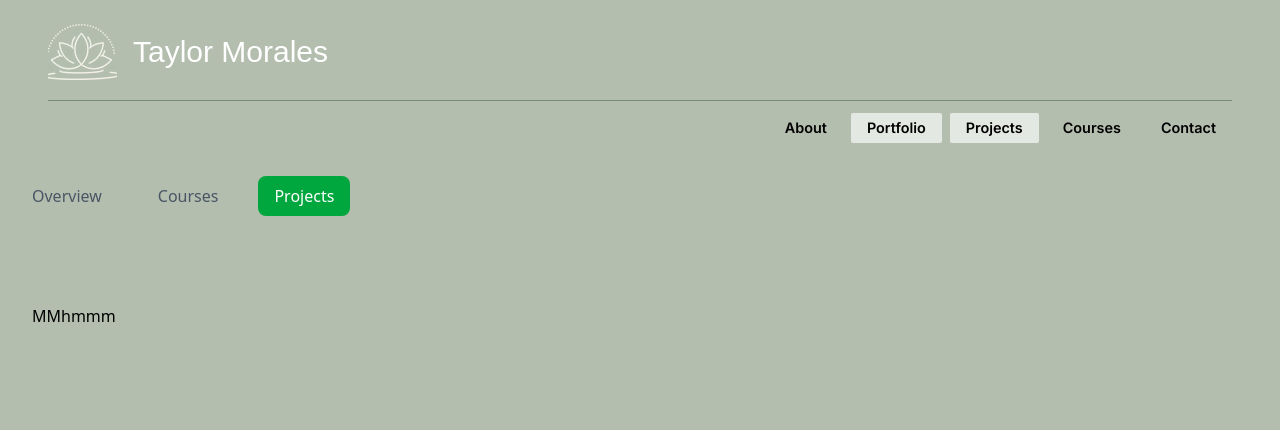
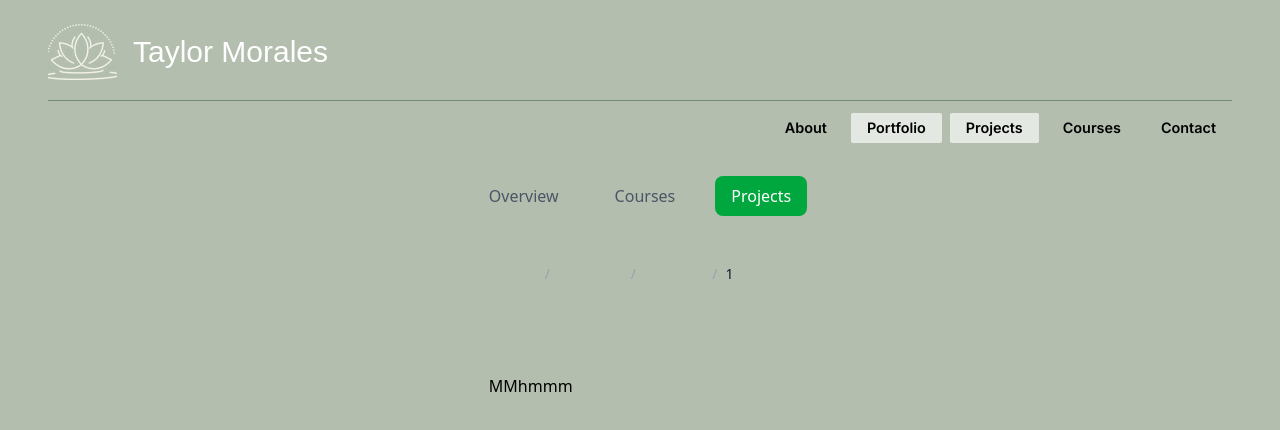
Before and after one commit to markoka101/taylor-m-portfolio, a React (Vite) app: page /portfolio/projects/1 in a window 1280 px wide. Shown: the top 430 px of the page. Built offline with nearby package versions, Linux system fonts and the light colour scheme; a web font is replaced by a local one.

Commit message:
Starting fixes on framer motion blinking

```diff
--- a/src/components/layouts/PortfolioLayout/PortfolioLayout.tsx
+++ b/src/components/layouts/PortfolioLayout/PortfolioLayout.tsx
@@ -63,22 +63,14 @@
 // 	);
 // }
 
-import { AnimatePresence, motion } from 'framer-motion';
-import { NavLink, Outlet, useLocation } from 'react-router-dom';
+import { NavLink, Outlet } from 'react-router-dom';
 
 //layout mostly used to handle dynamic nature of portfolio
 export default function PortfolioLayout() {
-	const location = useLocation();
-
 	return (
 		<div className="portfolio-container mx-auto max-w-7xl px-4 py-8">
-			<motion.header
-				className="portfolio-header mb-8"
-				initial={{ opacity: 0, y: -20 }}
-				animate={{ opacity: 1, y: 0 }}
-				transition={{ duration: 0.6 }}
-			>
-				<nav className="portfolio-nav mb-8 flex justify-center space-x-6">
+			<header className="mb-8">
+				<nav className="mb-8 flex justify-center space-x-6">
 					<NavLink
 						to="/portfolio"
 						end
@@ -117,21 +109,11 @@ export default function PortfolioLayout() {
 						Projects
 					</NavLink>
 				</nav>
-			</motion.header>
+			</header>
 
 			{/* AnimatePresence moved here for page-specific transitions */}
-			<AnimatePresence mode="wait">
-				<motion.div
-					key={location.pathname}
-					className="portfolio-content"
-					initial={{ opacity: 0, y: 20 }}
-					animate={{ opacity: 1, y: 0 }}
-					exit={{ opacity: 0, y: -20 }}
-					transition={{ duration: 0.3, ease: 'easeInOut' }}
-				>
-					<Outlet />
-				</motion.div>
-			</AnimatePresence>
+
+			<Outlet />
 		</div>
 	);
 }
--- a/src/components/layouts/ProjectLayout/ProjectLayout.tsx
+++ b/src/components/layouts/ProjectLayout/ProjectLayout.tsx
@@ -1,27 +1,30 @@
-import { motion } from 'framer-motion';
-import { Outlet, useLocation, useParams } from 'react-router-dom';
+import { Link, Outlet, useLocation, useParams } from 'react-router-dom';
 
-//This layout is to handle dynamic nature of projects on website because homie went crazy on wix
 export default function ProjectLayout() {
 	const { projectId } = useParams();
 	const location = useLocation();
 
-	// Breadcrumb generation logic bb
+	// Generate breadcrumb items based on current route
 	const generateBreadcrumbs = () => {
 		const pathSegments = location.pathname.split('/').filter(Boolean);
 		const breadcrumbs = [];
 
+		// Always start with home
 		breadcrumbs.push({ label: 'Home', path: '/' });
 
+		// Add Portfolio
 		if (pathSegments.includes('portfolio')) {
 			breadcrumbs.push({ label: 'Portfolio', path: '/portfolio' });
 		}
 
+		// Add Projects
 		if (pathSegments.includes('projects')) {
 			breadcrumbs.push({ label: 'Projects', path: '/portfolio/projects' });
 		}
 
+		// Add specific project if we have a projectId
 		if (projectId) {
+			// Format project ID for display (replace hyphens with spaces, capitalize)
 			const projectTitle = projectId
 				.split('-')
 				.map((word) => word.charAt(0).toUpperCase() + word.slice(1))
@@ -42,16 +45,58 @@ export default function ProjectLayout() {
 	return (
 		<div className="project-layout">
 			<div className="container-max px-4">
-				<motion.nav
-					className="breadcrumb-nav mb-6 py-4"
-					initial={{ opacity: 0, x: -20 }}
-					animate={{ opacity: 1, x: 0 }}
-					transition={{ duration: 0.5 }}
-					key={location.pathname.split('/')[1]}
-					aria-label="Breadcrumb navigation"
-				></motion.nav>
+				{/* Breadcrumb Navigation */}
+				<nav className="breadcrumb-nav mb-6 py-4" aria-label="Breadcrumb navigation">
+					<ol className="flex items-center space-x-2 text-sm">
+						{breadcrumbs.map((crumb, index) => (
+							<li key={crumb.path} className="flex items-center">
+								{index > 0 && (
+									<span className="mx-2 text-gray-400" aria-hidden="true">
+										/
+									</span>
+								)}
 
-				{/* Removed motion wrapper to prevent conflicts */}
+								{crumb.isActive ? (
+									<span className="font-medium text-gray-900" aria-current="page">
+										{crumb.label}
+									</span>
+								) : (
+									<Link
+										to={crumb.path}
+										className="text-primary hover:text-primary/80 transition-colors duration-200"
+									>
+										{crumb.label}
+									</Link>
+								)}
+							</li>
+						))}
+					</ol>
+				</nav>
+
+				{/* Back to Projects Link */}
+				<div className="back-link mb-6">
+					<Link
+						to="/portfolio/projects"
+						className="group text-primary hover:text-primary/80 inline-flex items-center transition-colors duration-200"
+					>
+						<svg
+							className="mr-2 h-4 w-4 transition-transform duration-200 group-hover:-translate-x-1"
+							fill="none"
+							stroke="currentColor"
+							viewBox="0 0 24 24"
+						>
+							<path
+								strokeLinecap="round"
+								strokeLinejoin="round"
+								strokeWidth={2}
+								d="M15 19l-7-7 7-7"
+							/>
+						</svg>
+						Back to Projects
+					</Link>
+				</div>
+
+				{/* Project Content - No additional motion wrapper */}
 				<div className="project-content">
 					<Outlet />
 				</div>
--- a/src/components/layouts/RootLayout/RootLayout.tsx
+++ b/src/components/layouts/RootLayout/RootLayout.tsx
@@ -1,12 +1,18 @@
-import { AnimatePresence, motion } from 'framer-motion';
+import { AnimatePresence, motion, type Variants } from 'framer-motion';
 import { useState } from 'react';
-import { Outlet } from 'react-router-dom';
+import { Outlet, useLocation } from 'react-router-dom';
 import { Header } from '../../Header';
 import Navbar from '../../Navigation/Navbar';
 
+const pageVariants: Variants = {
+	hidden: { opacity: 0 },
+	visible: { opacity: 1 }
+};
 export default function RootLayout() {
+	const location = useLocation();
 	const [isOpen, setIsOpen] = useState<boolean>(false);
 
+	const topRoute = location.pathname.split('/')[1] || '';
 	return (
 		<main className="relative min-h-screen w-full max-w-full overflow-x-hidden">
 			<Header />
@@ -21,22 +27,21 @@ export default function RootLayout() {
 					style={{ outline: 'none', border: 'none', padding: 0, margin: 0 }}
 				/>
 			)}
+
 			<div className="relative z-10 flex w-screen">
-				{/* Removed AnimatePresence to prevent double fade in */}
 				<AnimatePresence mode="wait">
-					<motion.main
-						key={location.pathname.split('/')[1] || 'root'}
-						initial={{ opacity: 0 }}
-						animate={{ opacity: 1 }}
-						exit={{ opacity: 0 }}
-						transition={{ duration: 0.25 }}
+					<motion.div
+						key={topRoute}
+						variants={pageVariants}
+						initial="hidden"
+						animate="visible"
+						exit="hidden"
+						transition={{ duration: 0.3, ease: 'easeInOut' }}
+						className="flex w-full justify-center"
 					>
 						<Outlet />
-					</motion.main>
+					</motion.div>
 				</AnimatePresence>
-				{/* <div className="flex w-full justify-center">
-					<Outlet />
-				</div> */}
 			</div>
 		</main>
 	);
--- a/src/pages/About/About.tsx
+++ b/src/pages/About/About.tsx
@@ -1,17 +1,8 @@
-import { AnimatePresence, motion } from 'framer-motion';
 import { InstagramIcon, LinkedInLogo } from '../../components/icons';
 
 function About() {
 	return (
-		//fade in animation component level to prevent retrigger from layout
-		<AnimatePresence mode="wait">
-			<motion.section
-				initial={{ opacity: 0 }}
-				animate={{ opacity: 1 }}
-				exit={{ opacity: 0, position: 'absolute', width: '100%' }}
-				transition={{ duration: 0.6, ease: 'easeInOut' }}
-				className="flex w-full flex-col items-center"
-			>
+		<section className="flex w-full flex-col items-center">
 			<div className="mt-2 h-[3px] w-screen bg-lime-100/70" />
 			<section className="bg-accent mt-16 mb-20 flex h-[780px] w-[92%] flex-col items-center justify-center text-gray-800 lg:flex-row lg:justify-between">
 				<main className="font-marmelad flex h-full flex-col justify-center p-2 lg:w-[60rem] lg:p-0 lg:pl-32 xl:w-[70rem] xl:pl-40">
@@ -19,12 +10,12 @@ function About() {
 						<h1 className="text-text text-6xl">Hey There, I'm Taylor</h1>
 
 						<p className="text-text mt-4 p-1 leading-8 lg:pr-[19rem] xl:pr-[27rem]">
-								If you haven't noticed yet, I'm fond of the color green. But beside
-								my love for shades, I'm a professional Learning & Design Specialist
-								— and hopefully an author! I was born and raised in New York City,
-								which taught me all about how to learn a thing or two, write a good
-								story, and enjoy a nice slice of pizza. Now I live and work in New
-								Jersey with my lovely cat, Wizard.
+							If you haven't noticed yet, I'm fond of the color green. But beside my
+							love for shades, I'm a professional Learning & Design Specialist — and
+							hopefully an author! I was born and raised in New York City, which
+							taught me all about how to learn a thing or two, write a good story, and
+							enjoy a nice slice of pizza. Now I live and work in New Jersey with my
+							lovely cat, Wizard.
 						</p>
 					</div>
 
@@ -53,8 +44,7 @@ function About() {
 					<h2>This will be an image</h2>
 				</aside>
 			</section>
-			</motion.section>
-		</AnimatePresence>
+		</section>
 	);
 }
 
--- a/src/pages/Contact/Contact.tsx
+++ b/src/pages/Contact/Contact.tsx
@@ -1,4 +1,3 @@
-import { AnimatePresence, motion } from 'framer-motion';
 import React, { type FormEvent } from 'react';
 import submitForm from '../../services/api/contact';
 
@@ -59,24 +58,13 @@ function Contact() {
 	};
 
 	return (
-		//Local fade in to prevent retrigger cominng from the root layout
-		<AnimatePresence mode="wait">
-			<motion.section
-				initial={{ opacity: 0 }}
-				animate={{ opacity: 1 }}
-				exit={{ opacity: 0 }}
-				transition={{ duration: 0.6, ease: 'easeInOut' }}
-				className="flex w-full flex-col items-center"
-			>
+		<section className="flex w-full flex-col items-center">
 			<section className="bg-accent text-text mt-2 mb-20 flex h-[700px] w-full flex-col items-center justify-center text-gray-800 lg:flex-row lg:justify-between">
 				<aside className="h-full w-[450px] bg-black">
 					<h1>Image goes here</h1>
 				</aside>
 				<main className="flex h-full flex-1 flex-col items-center pt-10 pl-10">
-						<form
-							onSubmit={handleSubmit}
-							className="mt-6 flex w-[40rem] flex-col text-sm"
-						>
+					<form onSubmit={handleSubmit} className="mt-6 flex w-[40rem] flex-col text-sm">
 						<h1 className="text-text font-marmelad mb-5 text-start text-3xl leading-8">
 							Get in Touch
 						</h1>
@@ -139,13 +127,10 @@ function Contact() {
 							Send
 						</button>
 					</form>
-						{sent ? (
-							<h2 className={`w-[40rem] text-start ${color}`}>{response}</h2>
-						) : null}
+					{sent ? <h2 className={`w-[40rem] text-start ${color}`}>{response}</h2> : null}
 				</main>
 			</section>
-			</motion.section>
-		</AnimatePresence>
+		</section>
 	);
 }
 
```
Lines whose indentation alone changed are shown as unchanged.
